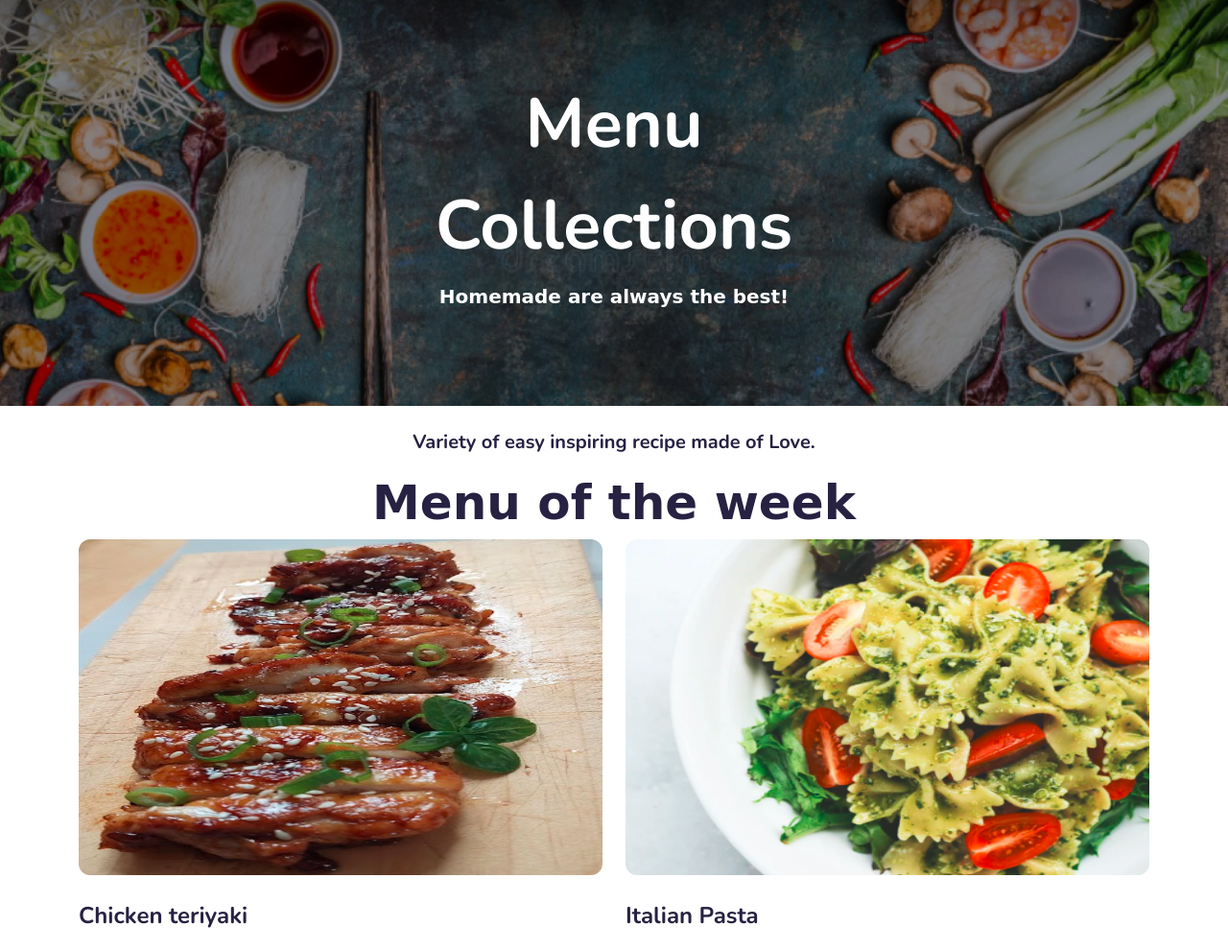
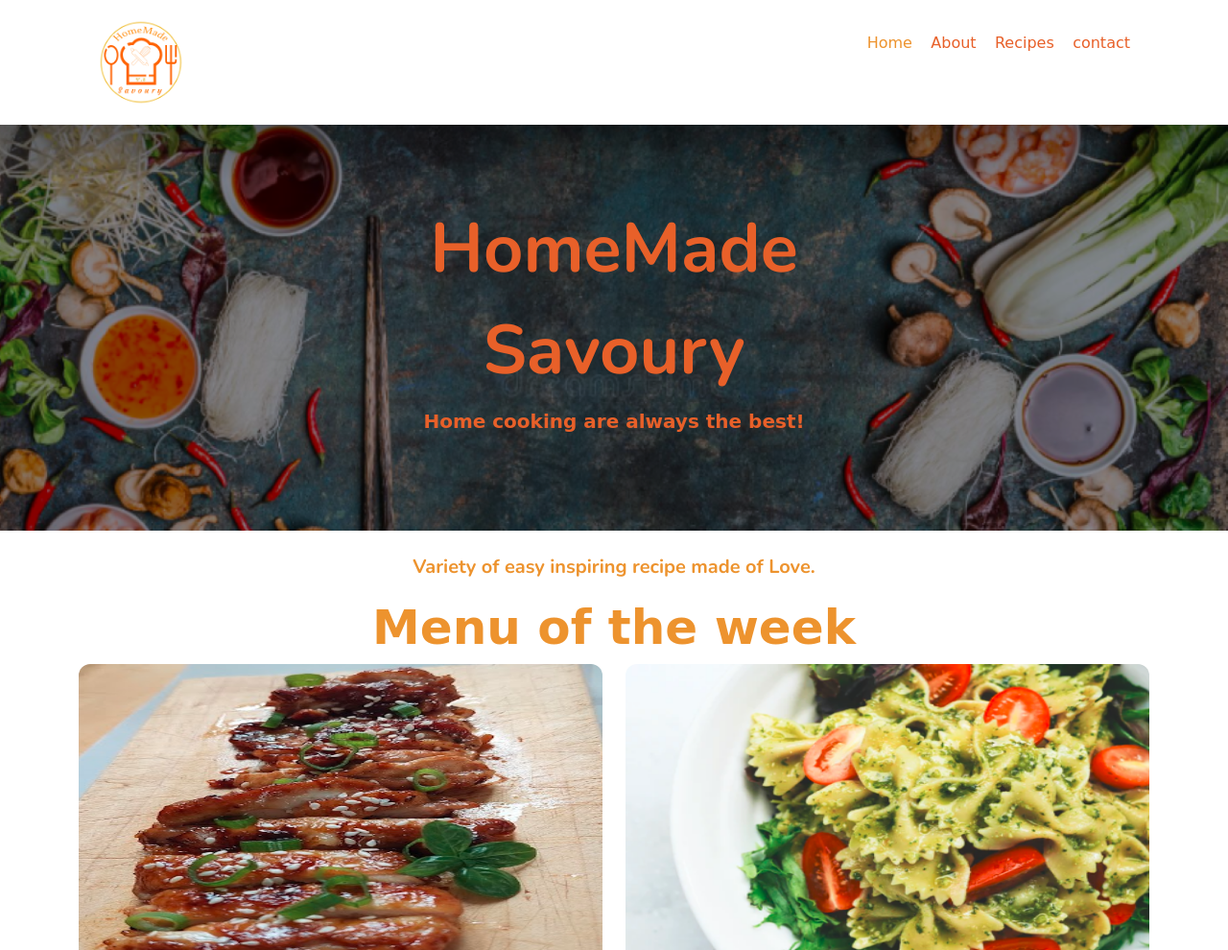
Before and after one commit to vie1030/menu-collections, a plain HTML site: page index.html in a window 1280 px wide. Shown: the top 990 px of the page at 96% size. Drawn offline with nearby package versions, Linux system fonts and the light colour scheme; a web font is replaced by a local one.

Commit message:
input the header and the logo

```diff
--- a/index.html
+++ b/index.html
@@ -33,10 +33,29 @@
     <link rel="stylesheet" href="styles/menu.css" />
   </head>
   <body>
+    <div class="container">
+      <nav class="d-flex justify-content-between">
+        <a href="/">
+          <img src="images/logo.png" class="logo d-none d-md-block" alt="" />
+          <img
+            src="images/logo-small.png"
+            class="logo d-block d-md-none"
+            alt=""
+          />
+        </a>
+        <ul>
+          <li class="active"><a href="/">Home</a></li>
+          <li><a href="/about.html">About</a></li>
+          <li><a href="/recipe.html">Recipes</a></li>
+          <li><a href="/contact.html">contact</a></li>
+        </ul>
+      </nav>
+    </div>
+
     <div class="hero">
-      <h1>Menu</h1>
-      <h1>Collections</h1>
-      <p class="hero-tagline">Homemade are always the best!</p>
+      <h1>HomeMade</h1>
+      <h1>Savoury</h1>
+      <p class="hero-tagline">Home cooking are always the best!</p>
     </div>
     <div class="container">
       <p class="container-tagline">
--- a/styles/menu.css
+++ b/styles/menu.css
@@ -1,6 +1,6 @@
 :root {
-  --primary-color: #272142;
-  --secondary-color: #ffff;
+  --primary-color: #ed932e;
+  --secondary-color: #e86029;
   --primary-font-family: "Nunito", sans-serif;
   --secondary-font-family: "Fuzzy Bubbles", cursive;
 }
@@ -140,6 +140,33 @@ h4 {
   color: var(--primary-color);
   font-family: var(--primary-font-family);
 }
+.logo {
+  max-width: 90px;
+}
+nav {
+  padding: 20px;
+}
+
+nav ul {
+  padding: 0;
+  margin: 0;
+}
+nav li {
+  display: inline;
+  list-style: none;
+  line-height: 50px;
+  margin-left: 15px;
+}
+nav a {
+  text-decoration: none;
+  color: var(--secondary-color);
+  font-family: var(--secondary-font-family);
+}
+nav a:hover,
+nav li.active a {
+  color: var(--primary-color);
+  transition: all 100ms ease-in-out;
+}
 
 @media (max-width: 800px) {
   h1 {
@@ -170,4 +197,9 @@ h4 {
   .menu-name {
     text-align: center;
   }
+
+  nav a {
+    font-size: 13px;
+    margin-left: 5px;
+  }
 }
```
Also changed, not shown: about.html (+1 -3 lines), recipe.html (+1 -1 lines), images/logo-small.png (added), images/logo.png (added).
